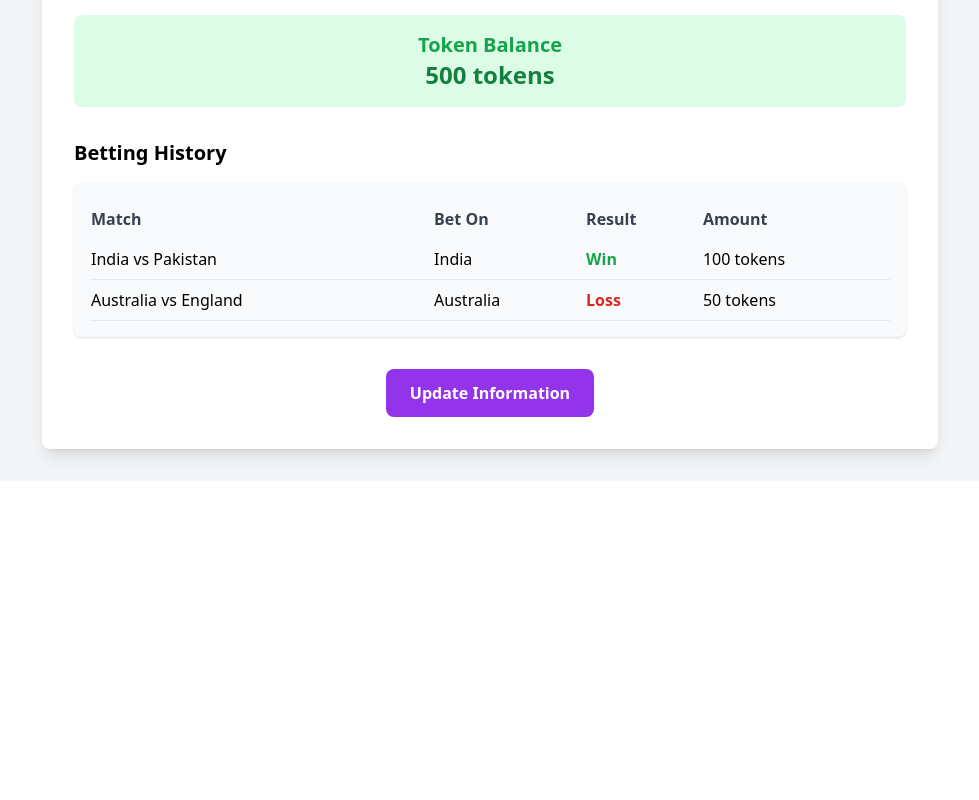
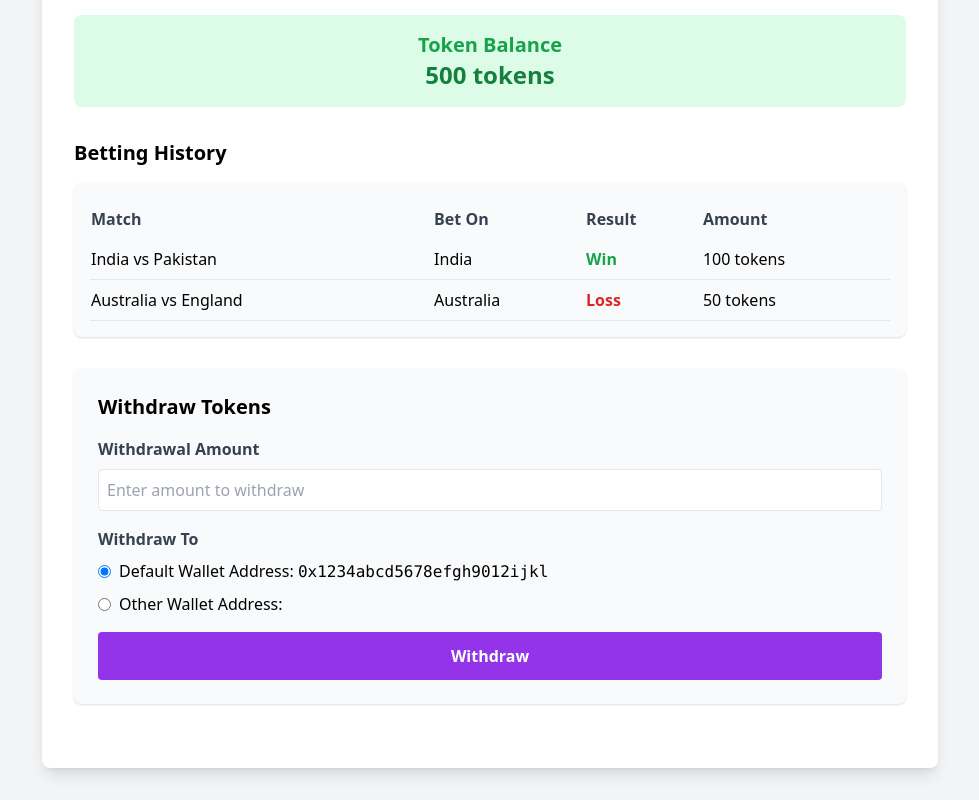
Before and after one commit to anujkumarthakur/ipl-web3.0, a React (Vite) app: page /profile in a window 1280 px wide. Shown: the part 342-1142 px from the top of the page, without its empty margins (150-1129 px from the left). Before the commit the page ends 823 px from the top, so only its background shows below. Built offline with nearby package versions, Linux system fonts and the light colour scheme.

Commit message:
Added Withdraw section!

```diff
--- a/src/components/Profile.jsx
+++ b/src/components/Profile.jsx
@@ -14,6 +14,43 @@ const Profile = () => {
             { match: 'Australia vs England', betOn: 'Australia', result: 'Loss', amount: 50 },
         ],
     });
+
+    const [amount, setAmount] = useState('');
+    const [useDefaultWallet, setUseDefaultWallet] = useState(true);
+    const [customAddress, setCustomAddress] = useState('');
+    const [message, setMessage] = useState('');
+
+    // Handle Withdrawal Logic
+    const handleWithdraw = () => {
+        if (!amount || amount <= 0) {
+            alert('Please enter a valid withdrawal amount.');
+            return;
+        }
+
+        if (amount > user.balance) {
+            alert('Insufficient balance.');
+            return;
+        }
+
+        const withdrawalAddress = useDefaultWallet ? user.walletAddress : customAddress;
+
+        if (!withdrawalAddress) {
+            alert('Please enter a valid crypto address.');
+            return;
+        }
+
+        // Simulate withdrawal process
+        setUser((prevUser) => ({
+            ...prevUser,
+            balance: prevUser.balance - amount,
+        }));
+
+        setMessage(`Withdrawal of ${amount} tokens to ${withdrawalAddress} was successful.`);
+
+        // Reset form fields
+        setAmount('');
+        setCustomAddress('');
+    };
 
     return (
         <div className="min-h-screen bg-gray-100 py-8">
@@ -89,11 +126,68 @@ const Profile = () => {
                     </div>
                 </div>
 
-                {/* Update Info Button */}
-                <div className="flex justify-center">
-                    <button className="px-6 py-3 bg-purple-600 text-white font-semibold rounded-lg hover:bg-purple-700 transition duration-300">
-                        Update Information
-                    </button>
+                {/* Withdraw Section */}
+                <div className="bg-gray-50 p-6 rounded-lg shadow mb-8">
+                    <h4 className="text-xl font-semibold mb-4">Withdraw Tokens</h4>
+
+                    <div className="space-y-4">
+                        {/* Amount Input */}
+                        <div>
+                            <label className="block text-gray-700 font-semibold mb-2">Withdrawal Amount</label>
+                            <input
+                                type="number"
+                                value={amount}
+                                onChange={(e) => setAmount(Number(e.target.value))}
+                                placeholder="Enter amount to withdraw"
+                                className="w-full p-2 border rounded"
+                            />
+                        </div>
+
+                        {/* Wallet Address Selection */}
+                        <div>
+                            <label className="block text-gray-700 font-semibold mb-2">Withdraw To</label>
+                            <div className="flex items-center mb-2">
+                                <input
+                                    type="radio"
+                                    checked={useDefaultWallet}
+                                    onChange={() => setUseDefaultWallet(true)}
+                                    className="mr-2"
+                                />
+                                <span>Default Wallet Address: <span className="font-mono">{user.walletAddress}</span></span>
+                            </div>
+                            <div className="flex items-center">
+                                <input
+                                    type="radio"
+                                    checked={!useDefaultWallet}
+                                    onChange={() => setUseDefaultWallet(false)}
+                                    className="mr-2"
+                                />
+                                <span>Other Wallet Address:</span>
+                            </div>
+                            {!useDefaultWallet && (
+                                <input
+                                    type="text"
+                                    value={customAddress}
+                                    onChange={(e) => setCustomAddress(e.target.value)}
+                                    placeholder="Enter custom crypto address"
+                                    className="w-full p-2 border rounded mt-2"
+                                />
+                            )}
+                        </div>
+
+                        {/* Withdraw Button */}
+                        <button
+                            onClick={handleWithdraw}
+                            className="w-full p-3 bg-purple-600 hover:bg-purple-700 text-white font-bold rounded"
+                        >
+                            Withdraw
+                        </button>
+
+                        {/* Success Message */}
+                        {message && (
+                            <p className="mt-4 text-lg font-semibold text-green-600 text-center">{message}</p>
+                        )}
+                    </div>
                 </div>
             </div>
         </div>
```
